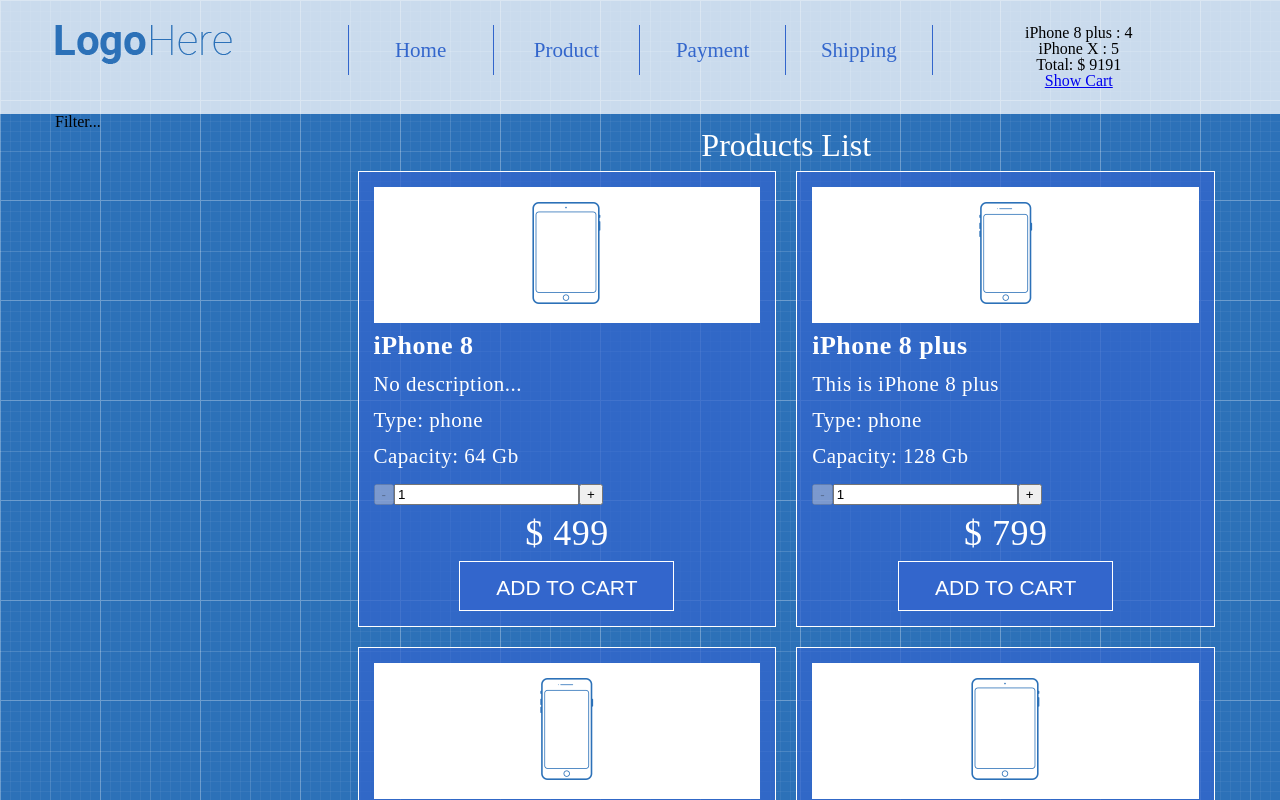
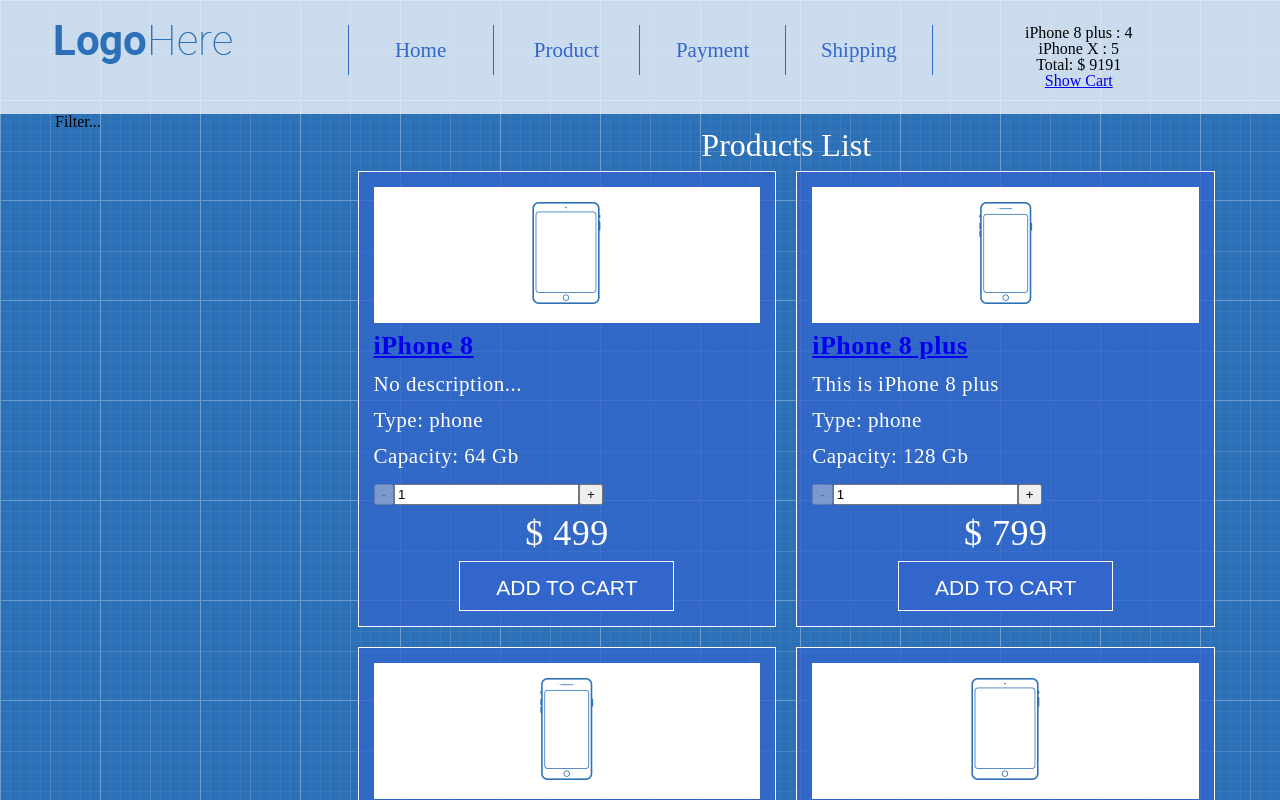
Before and after one commit to YuliaKhomenko/work-shop-project, a React (Create React App) app: page / in a window 1280 px wide. Shown: the top 800 px of the page. Built offline with nearby package versions, Linux system fonts and the light colour scheme.

Commit message:
add component ProductsPage and connect it with the Main

```diff
--- a/src/App/Main/Main.js
+++ b/src/App/Main/Main.js
@@ -1,9 +1,10 @@
 import React from 'react'
 import ProductsList from './Products/ProductsList';
-import {Route} from 'react-router-dom'
-import CartPage from './Cart/CartPage'
+import {Route} from 'react-router-dom';
+import CartPage from './Cart/CartPage';
 import PaymentPage from './Payment/PaymentPage'
 import ShippingPage from './Shipping/ShippingPage'
+import ProductsPage from './Products/ProductsPage';
 
 
 const Main = ({
@@ -31,6 +32,7 @@
 									setProductQuantity={setProductQuantity}/>)}}/>
 					<Route path="/payment" component={PaymentPage}/>
 					<Route path="/shipping" component={ShippingPage}/>
+					<Route path="/products/:productId" component={ProductsPage}/>
 					{/* <ProductsList
 						addProductToCart={addProductToCart}
 					/> */}
--- a/src/App/Main/Products/ProductsListItem.js
+++ b/src/App/Main/Products/ProductsListItem.js
@@ -2,6 +2,7 @@
 import PropTypes from 'prop-types'
 import './ProductsListItem.css'
 import QuantityInput from '../../../common/features/Quantity/QuantityInput';
+import {Link} from 'react-router-dom'
 
 class ProductsListItem extends Component {
 
@@ -61,7 +62,8 @@
                 <div className="product-image">
                     <img src={image} alt={name}/>
                 </div>
-                <div className="product-name">{name}</div>
+                <div className="product-name">
+                    <Link to={`products/${id}`}>{name}</Link></div>
                 <div className="product-description">{description}</div>
                 <div className="product-type">Type: {type}</div>
                 <div className="product-capacity">Capacity: {capacity} Gb</div>
--- /dev/null
+++ b/src/App/Main/Products/ProductsPage.js
@@ -0,0 +1,8 @@
+import React from 'react'
+
+const ProductsPage = () =>
+    <div className="products-list">
+        <h2>Text</h2>
+    </div>
+
+export default ProductsPage
```
